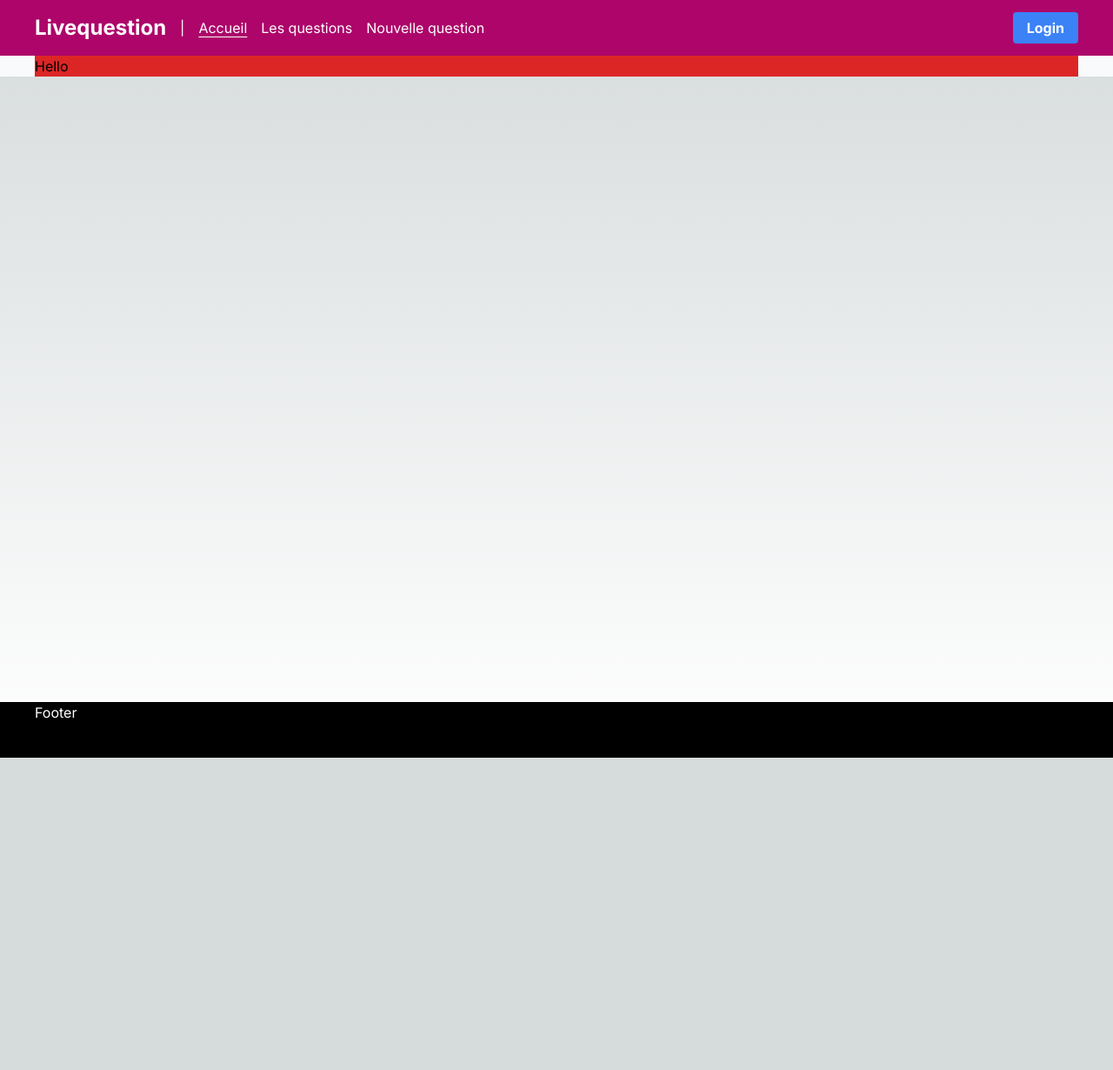
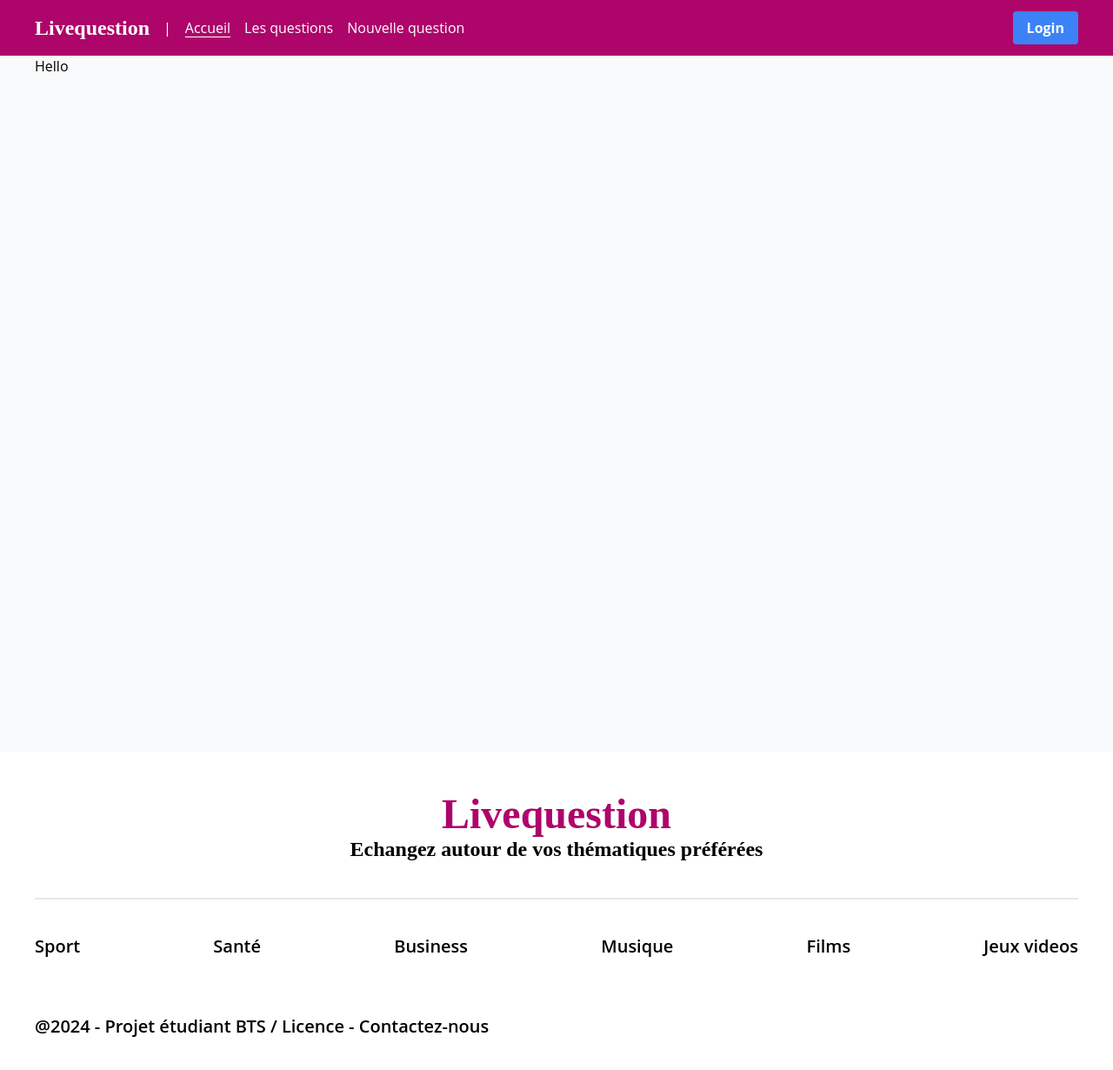
Before and after one commit to fabien-design/livequestion-frontend, a Next.js app: page / in a window 1280 px wide. Shown: the top 1230 px of the page at 87% size. Before the commit the page ends 871 px from the top, so only its background shows below. Built offline with nearby package versions, Linux system fonts and the light colour scheme.

Commit message:
chore: Update fonts and styles for better readability and aesthetics add: footer & navbar

```diff
--- a/src/app/globals.css
+++ b/src/app/globals.css
@@ -1,6 +1,8 @@
 @tailwind base;
 @tailwind components;
 @tailwind utilities;
+@import url("https://fonts.googleapis.com/css2?family=Open+Sans:ital,wght@0,300..800;1,300..800&display=swap");
+@import url("https://fonts.googleapis.com/css2?family=Playfair+Display:ital,wght@0,400..900;1,400..900&display=swap");
 
 @layer base {
   :root {
@@ -8,6 +10,10 @@
     --background-start-rgb: 214, 219, 220;
     --background-end-rgb: 255, 255, 255;
     --primary: 324, 94%, 35%;
+  }
+
+  html {
+    font-family: "Open Sans", sans-serif !important;
   }
 }
 
--- a/src/app/layout.tsx
+++ b/src/app/layout.tsx
@@ -3,6 +3,7 @@ import { Inter } from "next/font/google";
 import "./globals.css";
 import NavBar from "@/components/Navbar";
 import Footer from "@/components/Footer";
+import Head from "next/head";
 
 const inter = Inter({ subsets: ["latin"] });
 
@@ -18,9 +19,9 @@ export default function RootLayout({
 }>) {
     return (
         <html lang="en">
-            <body className={inter.className}>
+            <body>
                 <NavBar />
-                <main className="flex flex-col min-h-[calc(100vh-3.5rem-1px)] grainy-light">
+                <main className="min-h-screen bg-gray-50">
                     {children}
                 </main>
                 <Footer />
--- a/src/app/page.tsx
+++ b/src/app/page.tsx
@@ -4,11 +4,12 @@ import Image from "next/image";
 export default function Home() {
     return (
         <div className="bg-gray-50">
-            <MaxWidthWrapper
-                className="h-full"
-            >
-                <div className="w-full h-full bg-red-600">Hello</div>
-            </MaxWidthWrapper>
+            <section>
+                <MaxWidthWrapper
+                className="h-full">
+                    <div className="w-full h-full ">Hello</div>
+                </MaxWidthWrapper>
+            </section>
         </div>
     );
 }
--- a/src/components/Footer.tsx
+++ b/src/components/Footer.tsx
@@ -1,12 +1,28 @@
+import Link from "next/link";
 import MaxWidthWrapper from "./MaxWidthWrapper";
 
 const Footer = () => {
 
     return (
-        <footer className="flex justify-center items-center h-16 bg-black text-white">
-            <MaxWidthWrapper>
-                <p>Footer</p>
+        <footer className="bg-white text-black grid">
+            <MaxWidthWrapper className="py-12">
+                <div className="flex flex-col text-center font-Playfair_Display">
+                    <h2 className="text-5xl font-semibold text-primary">Livequestion</h2>
+                    <p className="font-bold text-2xl">Echangez autour de vos thématiques préférées</p>
+                </div>
+                <div className="border-b-2 bg-zinc-500 w-full my-10"></div>
+                <div className="flex justify-between font-semibold text-sm sm:text-lg md:text-xl">
+                    <Link href="/question?categ=0">Sport</Link>
+                    <Link href="/question?categ=1">Santé</Link>
+                    <Link href="/question?categ=2">Business</Link>
+                    <Link href="/question?categ=3">Musique</Link>
+                    <Link href="/question?categ=4">Films</Link>
+                    <Link href="/question?categ=5">Jeux videos</Link>
+
+                </div>
+                <p className="pt-16 font-semibold text-sm sm:text-lg md:text-xl">@{new Date().getFullYear()}  - Projet étudiant BTS  / Licence - <Link href="mailto:contact@lyceestvincent.fr">Contactez-nous</Link></p>
             </MaxWidthWrapper>
+
         </footer>
     )
 }
--- a/src/components/MaxWidthWrapper.tsx
+++ b/src/components/MaxWidthWrapper.tsx
@@ -10,7 +10,7 @@ const MaxWidthWrapper = ({
 }) => {
     return (
     <div
-    className={cn("h-full mx-auto w-full max-w-full px-2.5 md:px-10", className)}>
+    className={cn("h-full mx-auto w-full max-w-screen-xl px-2.5 md:px-10", className)}>
         {children}
     </div>
     )
--- a/src/components/Navbar.tsx
+++ b/src/components/Navbar.tsx
@@ -12,7 +12,7 @@ const NavBar = () => {
         <nav className="bg-primary text-white">
             <MaxWidthWrapper className="flex items-center justify-between py-4">
                 <div className="flex items-center space-x-4">
-                    <h1 className="font-bold text-2xl">Livequestion</h1>
+                    <h1 className="font-bold text-2xl font-Playfair_Display">Livequestion</h1>
                     <span className="text-white">|</span>
                     <Link href="/" className={cn("", {
                         "underline underline-offset-4": pathname.endsWith("/")
--- a/tailwind.config.ts
+++ b/tailwind.config.ts
@@ -1,4 +1,7 @@
+import { Open_Sans, Playfair_Display } from "next/font/google";
 import type { Config } from "tailwindcss";
+
+const defaultTheme = require("tailwindcss/defaultTheme");
 
 const config: Config = {
   content: [
@@ -19,6 +22,10 @@ const config: Config = {
         },
       }
     },
+    fontFamily: {
+      Open_Sans: ["Open Sans", "sans-serif", defaultTheme.fontFamily.sans],
+      Playfair_Display: ["Playfair Display", "serif"],
+    }
   },
   plugins: [],
 };
```
